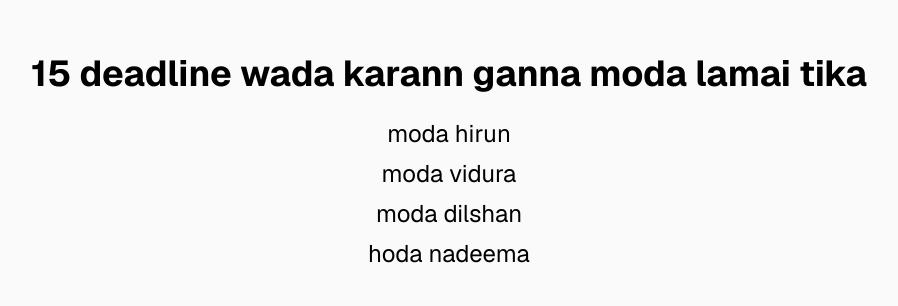
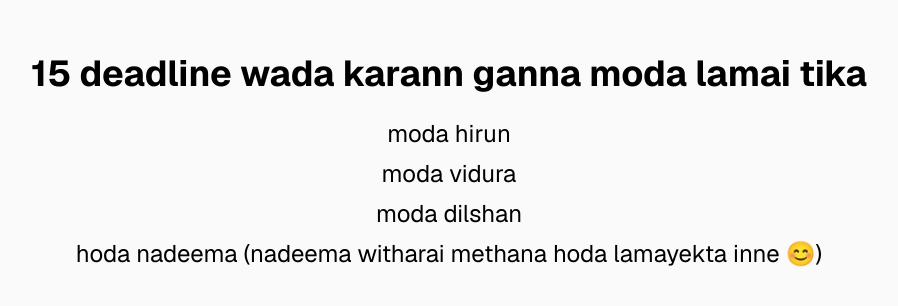
Before and after one commit to nadeemajayasinghe/vehicle-rental-system-frontend, a Next.js app: page / in a window 1280 px wide. Shown: the part 238-544 px from the top of the page, without its empty margins (191-1089 px from the left). Built offline with nearby package versions, Linux system fonts and the light colour scheme.

Commit message:
final setup

```diff
--- a/src/app/page.tsx
+++ b/src/app/page.tsx
@@ -10,7 +10,7 @@ export default function Home() {
             <li>moda hirun</li>
             <li>moda vidura</li>
             <li>moda dilshan</li>
-            <li>hoda nadeema</li>
+            <li>hoda nadeema (nadeema witharai methana hoda lamayekta inne 😊)</li>
           </ul>
         </div>
       </main>
```
